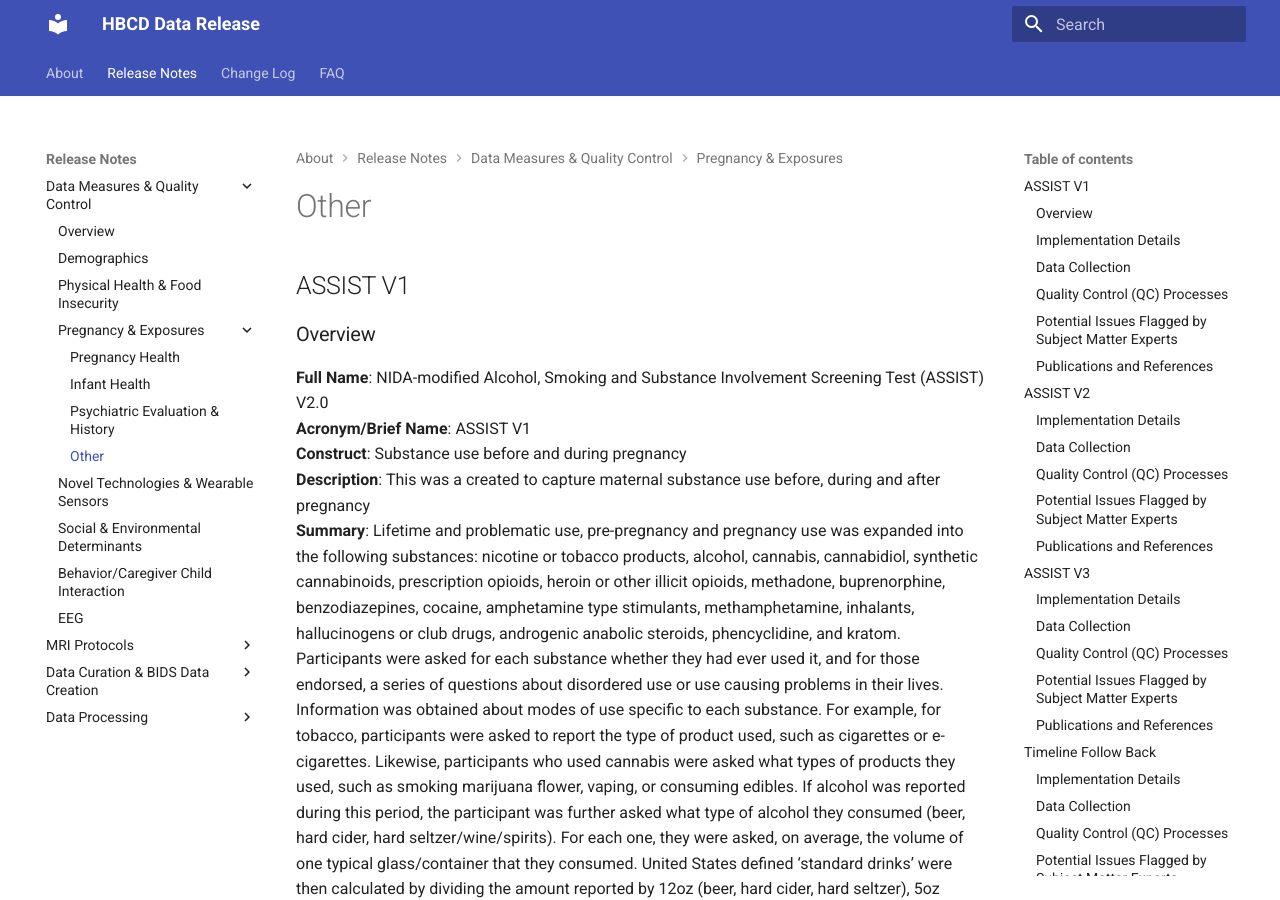
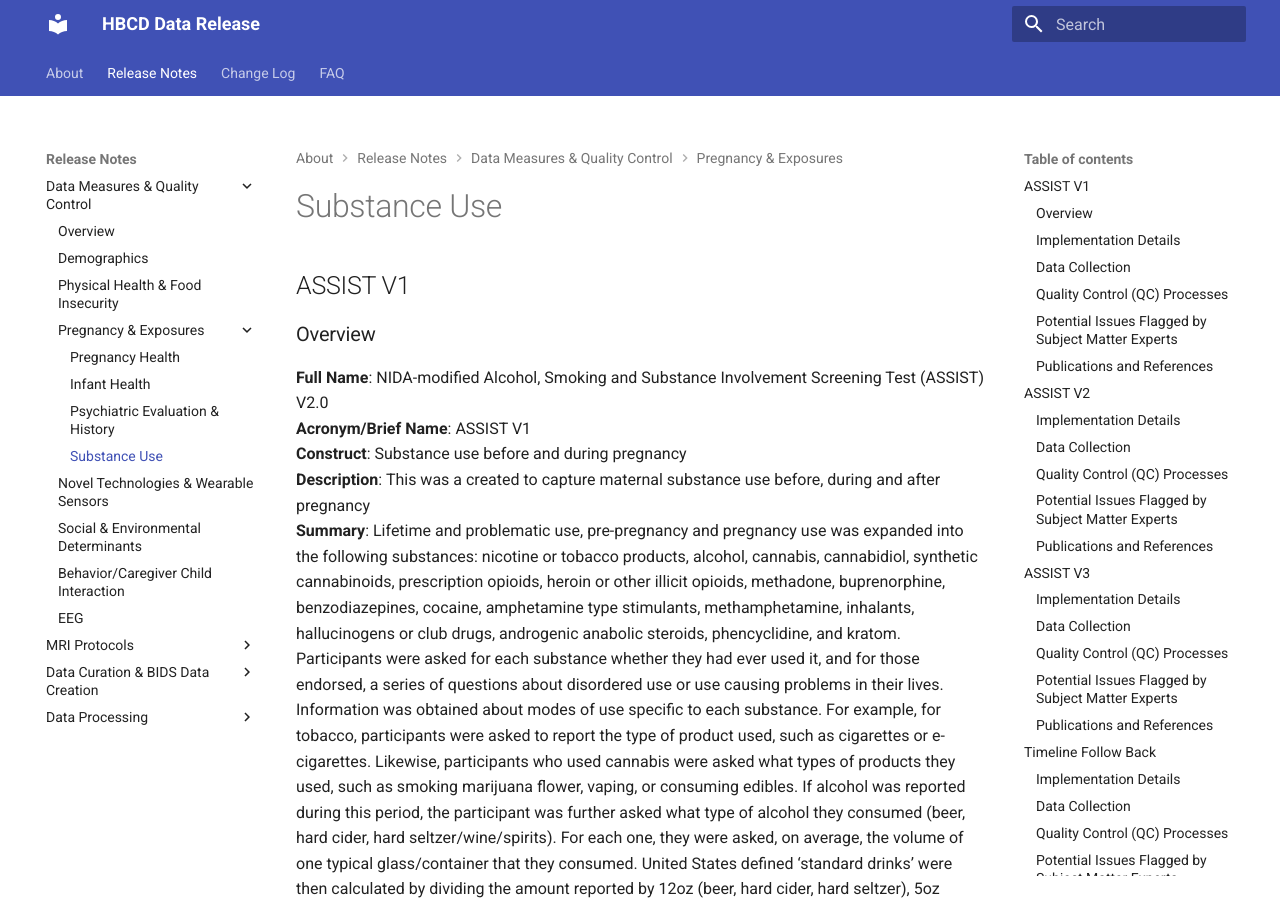
Before and after one commit to mattcieslak/hbcd-docs, an MkDocs documentation site: the page built from docs/measures/pregexp/substanceuse.md, in a window 1280 px wide and 900 px high. Built offline with MkDocs 1.6.1 and Material for MkDocs 9.7.7, drawn with Linux system fonts in a browser that asks for light colours.

```diff
--- a/docs/measures/pregexp/other.md
+++ b/docs/measures/pregexp/substanceuse.md
@@ -1,6 +1,3 @@
-
-
-
 ## ASSIST V1
 ### Overview
 **Full Name**: NIDA-modified Alcohol, Smoking and Substance Involvement Screening Test (ASSIST) V2.0
--- a/mkdocs.yml
+++ b/mkdocs.yml
@@ -24,7 +24,7 @@
               - Pregnancy Health: measures/pregexp/preghealth.md
               - Infant Health: measures/pregexp/infant.md
               - "Psychiatric Evaluation & History": measures/pregexp/mentalhealth.md
-              - Other: measures/pregexp/other.md
+              - Substance Use: measures/pregexp/substanceuse.md
           - "Novel Technologies & Wearable Sensors": measures/sensors.md
           - "Social & Environmental Determinants": measures/socenv_determinants.md
           - "Behavior/Caregiver Child Interaction": measures/behavior.md
```
Also changed, not shown: docs/measures/pregexp/pregexposures.md (renamed from docs/measures/pregexposures.md).
